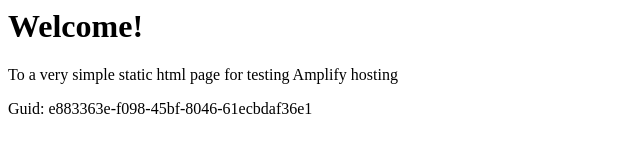
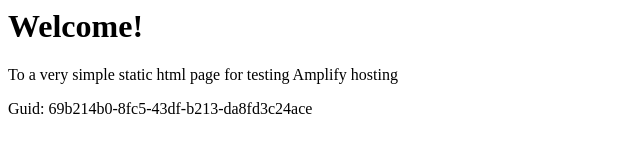
Before and after one commit to aws-aemilia-lhr/Github-PR-Commit-Integration-Test-DoNotTouch-GitHubWebhookPushCanaryTest-v1-preprod-eu-west-2, a website: page src/index.html in a window 1280 px wide. Shown: the full height of the page, 0-640 px from the left. Drawn offline with Linux system fonts and the light colour scheme.

Commit message:
commit from integ tests

```diff
--- a/src/index.html
+++ b/src/index.html
@@ -12,6 +12,6 @@
 <body>
     <h1>Welcome!</h1>
     <p>To a very simple static html page for testing Amplify hosting</p>
-    <p>Guid: e883363e-f098-45bf-8046-61ecbdaf36e1</p></body>
+    <p>Guid: 69b214b0-8fc5-43df-b213-da8fd3c24ace</p></body>
 
 </html>
```
